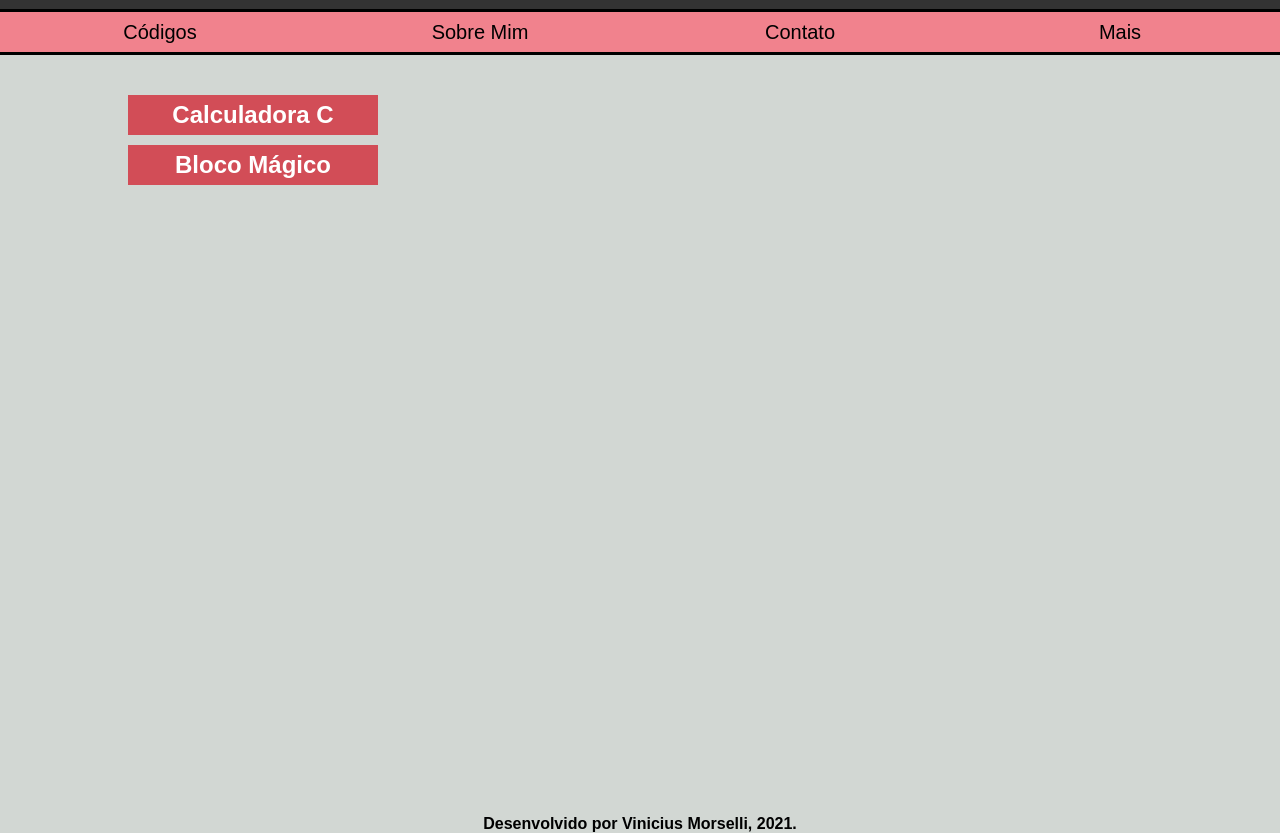
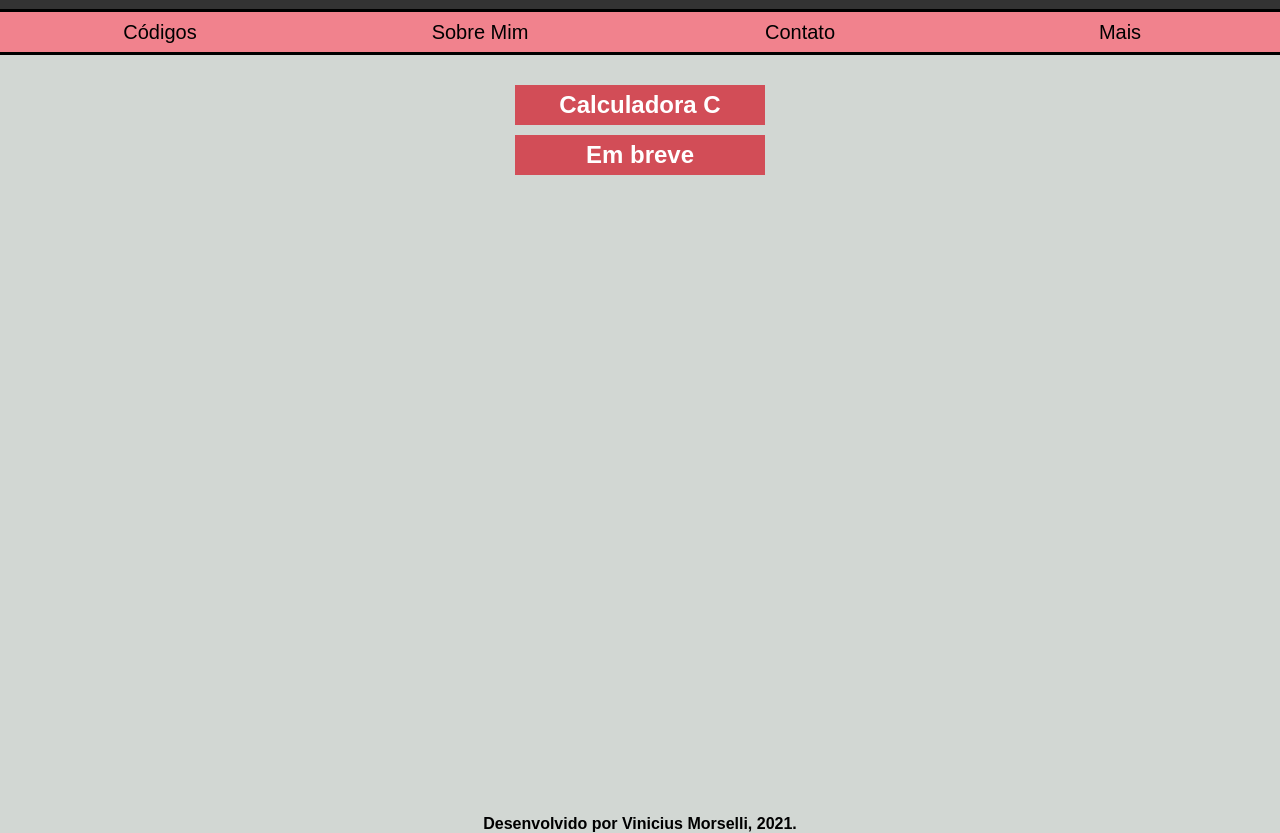
Before and after one commit to Morselli/MyCodes, a plain HTML site: page codigos/codigos.html in a window 1280 px wide. Shown: the part 103-936 px from the top of the page. Drawn offline with Linux system fonts and the light colour scheme.

Commit message:
new code page

```diff
--- a/codigos/calculadorac/style.css
+++ b/codigos/calculadorac/style.css
@@ -2,7 +2,7 @@
     height: 1780px;
     width: 90%;
     text-align: unset;
-    padding: 0 0 50px 0;
+    padding-bottom: 70px;
     font-size: 12px;
 }
 
--- a/codigos/codigos.html
+++ b/codigos/codigos.html
@@ -25,16 +25,21 @@
 
         <section id="body-container">
             <div class="title-center">
-                <div class="space">
-
-                </div>
                 <section class="code-post">
                     <a href="calculadorac/calculadora.html"><h2>Calculadora C</h2></a>
                 </section>
                 <section class="code-post">
-                    <a href="#"><h2>Bloco Mágico</h2></a>
+                    <a href="#"><h2>Em breve</h2></a>
                 </section>
             </div>
+            <!--<div class="title-center">
+                <section class="code-post">
+                    <a href="calculadorac/calculadora.html"><h2>Website</h2></a>
+                </section>
+                <section class="code-post">
+                    <a href="#"><h2>Gamedev</h2></a>
+                </section>
+            </div>-->
         </section>
 
         <footer id="ending">
--- a/codigos/style.css
+++ b/codigos/style.css
@@ -3,12 +3,8 @@
     height: 40px;
     background-color: #d24d57;
     margin: 0px 10px 10px 0;
-    align-items: center;
 }
 
-.space {
-    height: 10px;
-}
 
 .code-post a {
     text-decoration: none;
@@ -24,3 +20,15 @@
     background-color: rgba(0, 0, 0, 0.4);
     border-bottom: 2px solid black;
 }
+
+.title-center {
+    width: 250px;
+    margin: 0 30px;
+
+}
+
+#body-container {
+    display: flex;
+    justify-content: center;
+    align-items: top;
+}
--- a/css/global-style.css
+++ b/css/global-style.css
@@ -51,8 +51,9 @@ body {
     width: 80%;
     margin: 30px auto;
     text-align: center;
-    align-items: center;
 }
+
+
 
 #ending {
     text-align: center;
```
